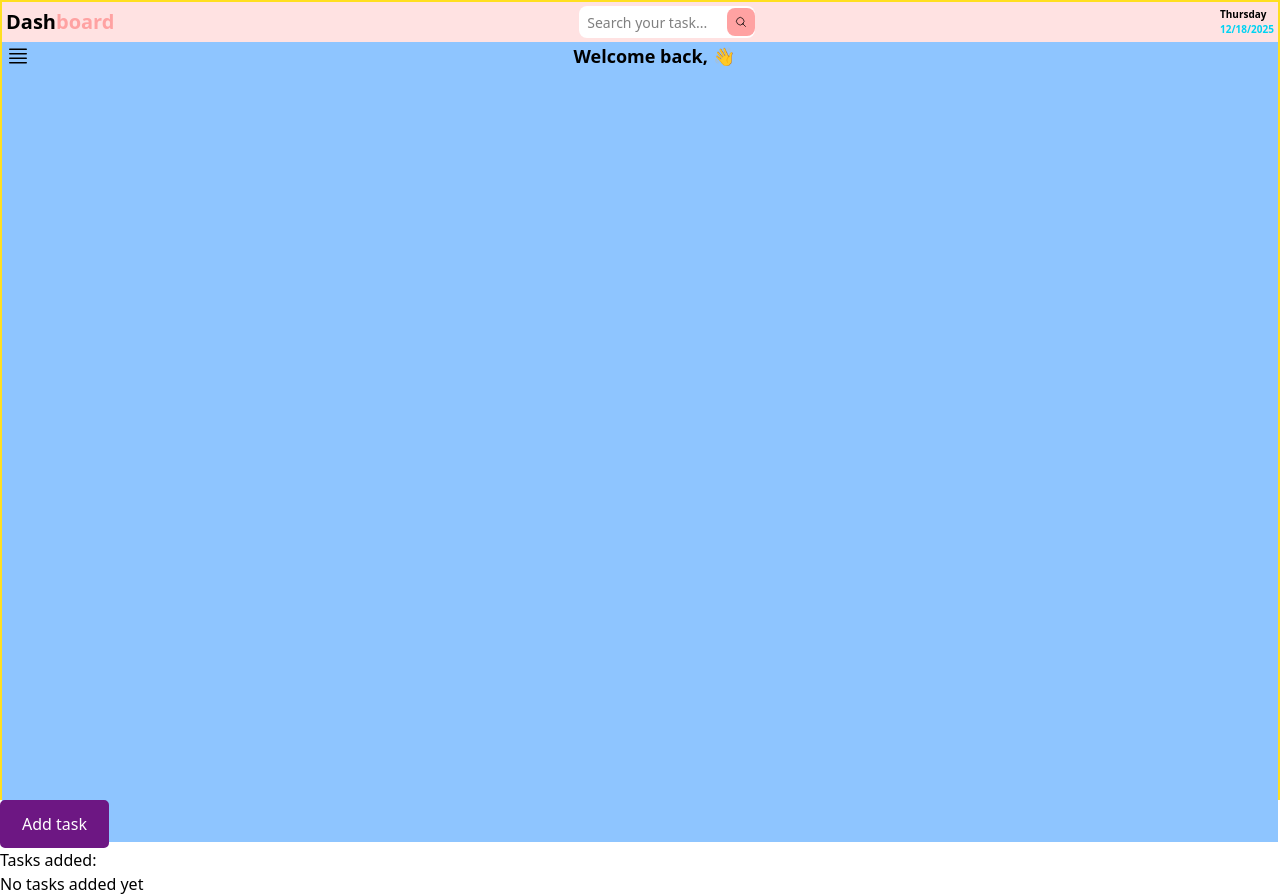
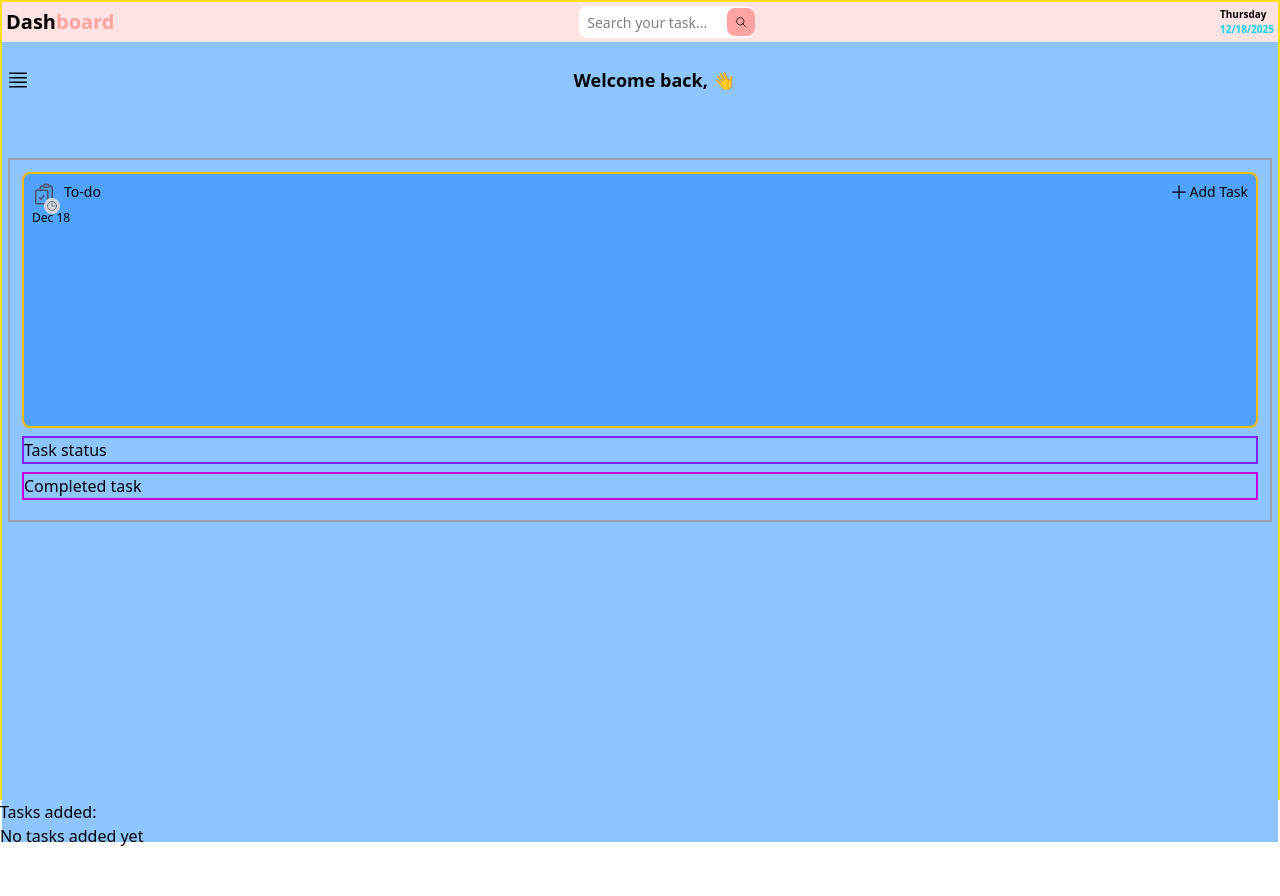
Before and after one commit to karinatuyuc/my-todo-list-React, a React (Vite) app: page / in a window 1280 px wide. After the commit the page ends 848 px from the top, so only its background shows below. Built offline with nearby package versions, Linux system fonts and the light colour scheme.

Commit message:
feat Add main section and task button

```diff
--- a/src/Dashboard.jsx
+++ b/src/Dashboard.jsx
@@ -1,20 +1,21 @@
-import { MagnifyingGlassIcon, Bars4Icon} from "@heroicons/react/24/outline";
+import { MagnifyingGlassIcon, Bars4Icon, ClockIcon, ClipboardDocumentCheckIcon, PlusIcon} from "@heroicons/react/24/outline";
 
 
-export default function Dashboard() {
+export default function Dashboard({showModal}) {
     const date = new Date(); //Creating the local date
 
     const options = { // Formatt to show the date.
         weekday: 'long',
         year: "numeric",
-        month: "long",
+        month: "short",
         day: "numeric"
     };
 
     const dayName= date.toLocaleDateString('en-US', { weekday: 'long'}); // To show the day of the week
+    const dayMonth = date.toLocaleDateString('en-US', {day: 'numeric', month: 'short'});
     const dateInNumber = date.toLocaleDateString('en-US'); // To show the date in number
 
-    let waveHand = "\u{1F44B}" //
+    let waveHand = "\u{1F44B}" //Emoji hand waving
 
     return (
         <>
@@ -54,7 +55,7 @@ export default function Dashboard() {
 
             <main className="bg-blue-300 h-screen w-full">
 
-                <div className="flex items-center justify-center">
+                <div className="flex items-center justify-center pt-6">
                     <button>
                         <Bars4Icon className="w-6 h-6 ml-1"/>
                     </button>
@@ -63,6 +64,37 @@ export default function Dashboard() {
                     </div>
                 </div>
 
+                <section className="border-2 border-gray-400 m-1.5 mt-16 p-3">
+
+                    <div className="border-2 border-amber-400 mb-2 bg-blue-400 h-64 rounded-lg shadow-mb">
+
+                        <div className="flex justify-between p-2">
+
+                            <h1 className="absolute text-justify left-16 text-sm">To-do</h1>
+                            <div className="relative">
+                                 <ClipboardDocumentCheckIcon className="w-6 h-6 absolute text-gray-600"/>
+                                 <ClockIcon className="w-4 h-4 relative left-3 top-4 p-0.5 bg-gray-300 text-gray-600 rounded-full"/>
+                            </div>
+                             <span className="absolute text-justify mt-7 text-xs">{dayMonth}</span>
+
+
+                            <button
+                              className="flex items-center text-sm"
+                              onClick={showModal}>
+                                <PlusIcon className="w-5 h-5"/>
+                                Add Task
+                            </button>
+
+                        </div>
+
+
+
+                    </div>
+
+                    <div className="border-2 border-violet-600 mb-2">Task status</div>
+                    <div className="border-2 border-fuchsia-600 mb-2">Completed task</div>
+                </section>
+
             </main>
 
 
--- a/src/TodoApp.jsx
+++ b/src/TodoApp.jsx
@@ -85,7 +85,9 @@ function TodoApp() {
     return (
         <>
 
-        <Dashboard />
+        <Dashboard
+          showModal={handleButtonClick}
+        />
 
           <div>
             {showAddTaskModal && // Conditional rendering of the AddTaskModal component
@@ -95,13 +97,17 @@ function TodoApp() {
               />
             }
           </div>
-
-           <button
+         {/*
+                    <button
             onClick={handleButtonClick} // Show the modal on button click
             style={buttonStyles} // Apply button styles
            >
              Add task
            </button>
+
+
+         */}
+
 
            < TaskRenderer
              tasks={tasks} // Pass tasks state to TaskRenderer as a prop
```
